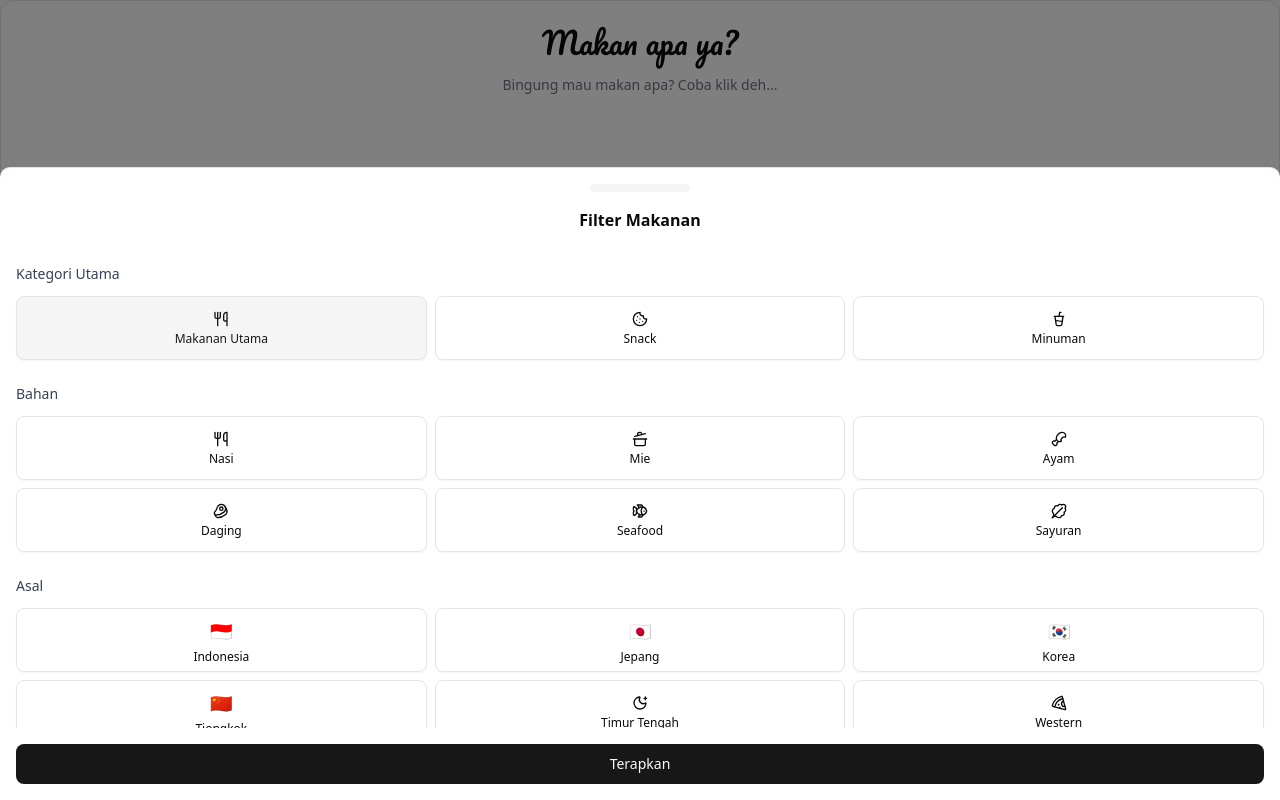
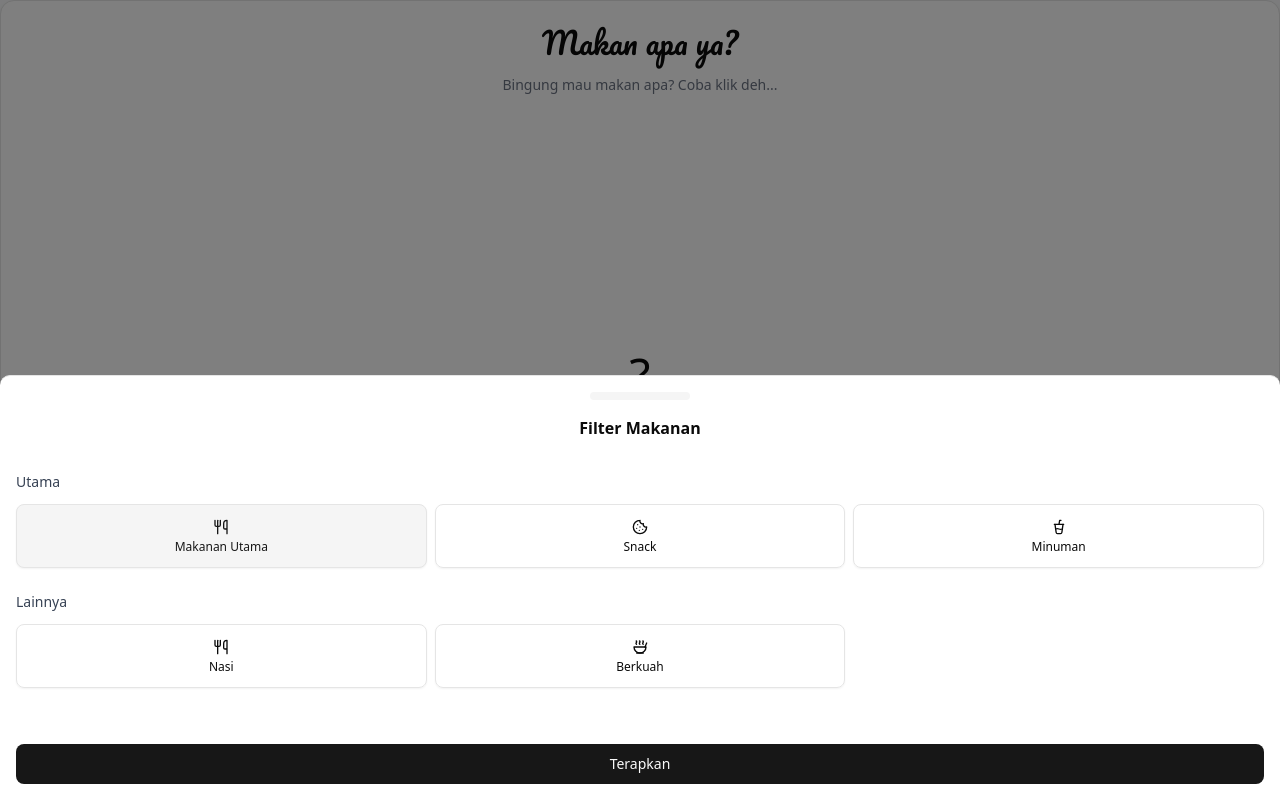
Before and after one commit to irfnhanif/makan-apa-ya, a React (Vite) app: page / in a window 1280 px wide. Both pictures are taken after a click on the button 67 px from the left and 747 px from the top of the page. Built offline with nearby package versions, Linux system fonts and the light colour scheme; a web font is replaced by a local one.

Commit message:
feat: simplify FilterDrawer component by consolidating category sections and updating category data structure

```diff
--- a/src/components/FilterDrawer.tsx
+++ b/src/components/FilterDrawer.tsx
@@ -89,7 +89,7 @@ function FilterDrawer({
         <div className="p-4 max-h-[60vh] overflow-y-auto">
           <div className="mb-6">
             <h3 className="text-sm font-medium mb-3 text-gray-700">
-              Kategori Utama
+              Utama
             </h3>
             <div className="grid grid-cols-3 gap-2">
               {mainCategories.map((category) => {
@@ -121,19 +121,9 @@ function FilterDrawer({
           {selectedMainCategory && (
             <>
               {renderCategorySection(
-                "Bahan",
-                attributeCategories.bahan,
-                visibleCategories.bahan
-              )}
-              {renderCategorySection(
-                "Asal",
-                attributeCategories.asal,
-                visibleCategories.asal
-              )}
-              {renderCategorySection(
-                "Jenis/Sifat",
-                attributeCategories.jenis,
-                visibleCategories.jenis
+                "Lainnya",
+                attributeCategories.lainnya,
+                visibleCategories.lainnya
               )}
             </>
           )}
--- a/src/data/filter-categories.ts
+++ b/src/data/filter-categories.ts
@@ -1,22 +1,8 @@
 import {
   Utensils,
-  Drumstick,
-  CookingPot,
   Cookie,
-  Hamburger,
   CupSoda,
-  Dessert,
-  Globe,
-  Croissant,
-  Coffee,
   Soup,
-  CakeSlice,
-  Fish,
-  Beef,
-  Pizza,
-  MoonStar,
-  LeafyGreen,
-  Flame,
 } from "lucide-react";
 
 // cspell:disable
@@ -27,79 +13,20 @@ export const mainCategories = [
 ];
 
 export const attributeCategories = {
-  bahan: [
+  lainnya: [
     { name: "Nasi", icon: Utensils },
-    { name: "Mie", icon: CookingPot },
-    { name: "Ayam", icon: Drumstick },
-    { name: "Daging", icon: Beef },
-    { name: "Seafood", icon: Fish },
-    { name: "Sayuran", icon: LeafyGreen },
-  ],
-  asal: [
-    { name: "Indonesia", icon: "🇮🇩" },
-    { name: "Jepang", icon: "🇯🇵" },
-    { name: "Korea", icon: "🇰🇷" },
-    { name: "Tiongkok", icon: "🇨🇳" },
-    { name: "Timur Tengah", icon: MoonStar },
-    { name: "Western", icon: Pizza },
-    { name: "Internasional", icon: Globe },
-  ],
-  jenis: [
     { name: "Berkuah", icon: Soup },
-    { name: "Sate", icon: Flame },
-    { name: "Cepat Saji", icon: Hamburger },
-    { name: "Sarapan", icon: Croissant },
-    { name: "Penutup", icon: Dessert },
-    { name: "Kue dan Roti", icon: CakeSlice },
-    { name: "Kopi", icon: Coffee },
   ],
 };
 
 export const categoryVisibility = {
   "Makanan Utama": {
-    bahan: ["Nasi", "Mie", "Ayam", "Daging", "Seafood", "Sayuran"],
-    asal: [
-      "Indonesia",
-      "Jepang",
-      "Korea",
-      "Tiongkok",
-      "Timur Tengah",
-      "Western",
-      "Internasional",
-    ],
-    jenis: ["Berkuah", "Sate", "Cepat Saji", "Sarapan"],
+    lainnya: ["Nasi", "Berkuah",],
   },
   Snack: {
-    bahan: ["Nasi", "Mie", "Ayam", "Daging", "Seafood", "Sayuran"],
-    asal: [
-      "Indonesia",
-      "Jepang",
-      "Korea",
-      "Tiongkok",
-      "Timur Tengah",
-      "Western",
-      "Internasional",
-    ],
-    jenis: [
-      "Berkuah",
-      "Sate",
-      "Cepat Saji",
-      "Sarapan",
-      "Penutup",
-      "Kue dan Roti",
-    ],
+    lainnya: [],
   },
   Minuman: {
-    bahan: [],
-    asal: [
-      "Indonesia",
-      "Jepang",
-      "Korea",
-      "Tiongkok",
-      "Timur Tengah",
-      "Western",
-      "Internasional",
-    ],
-    jenis: ["Cepat Saji", "Sarapan", "Penutup", "Kopi"],
-  },
+    lainnya: [],
+  }
 };
```
